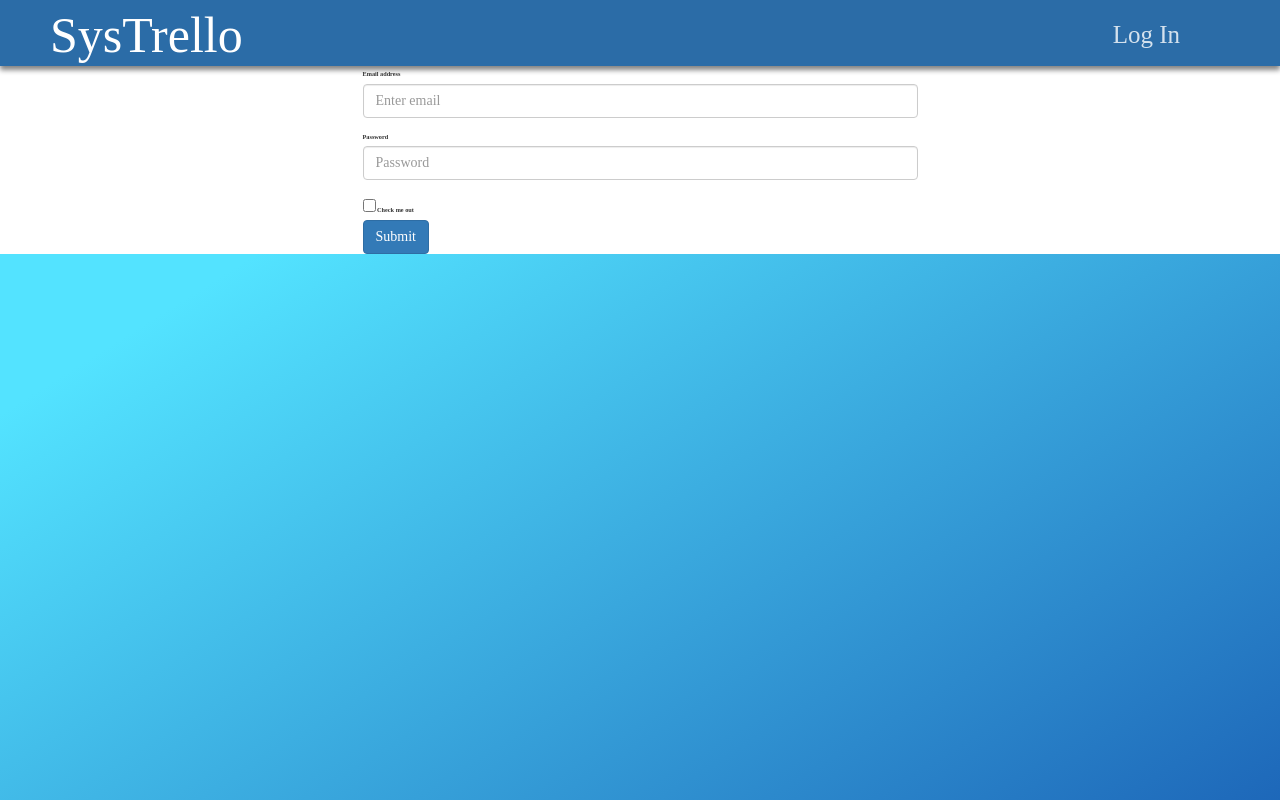
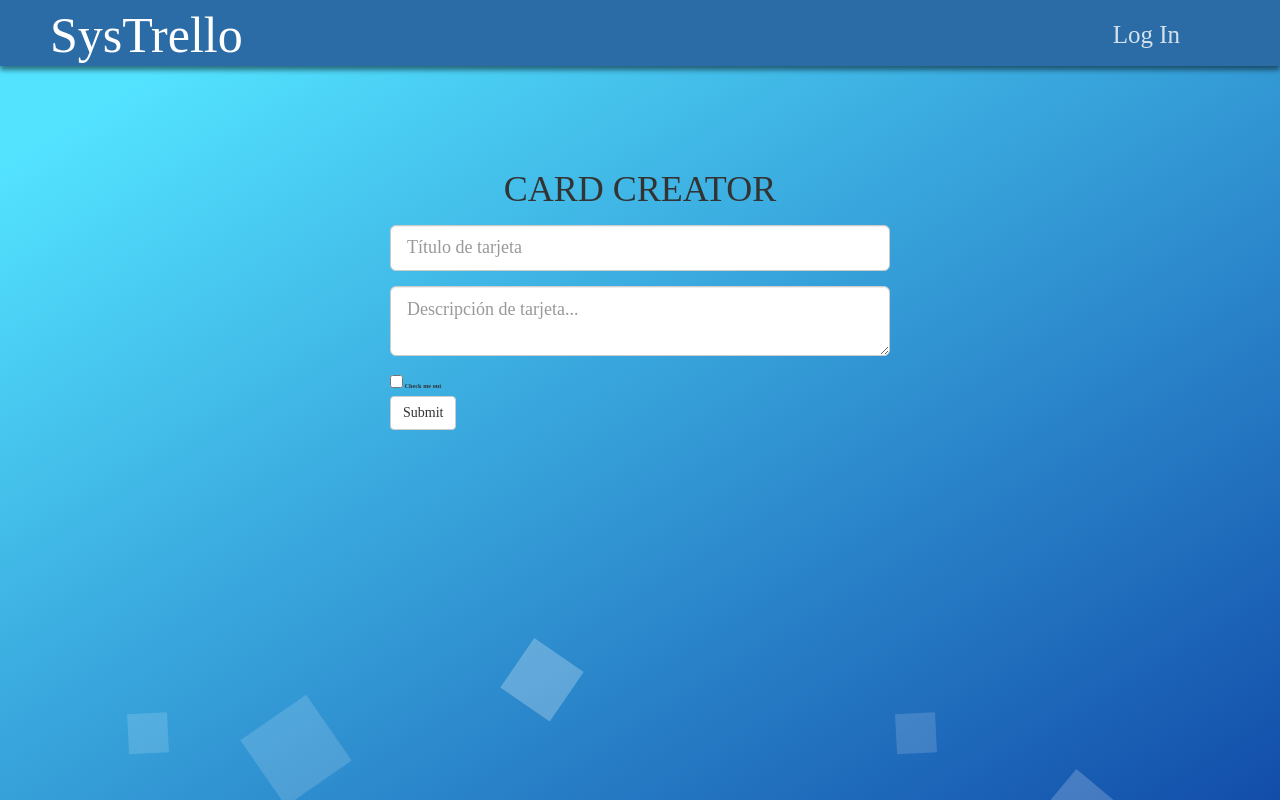
Before and after one commit to novoa97/TrelloWeb, a website: page public/formulari.html in a window 1280 px wide. Drawn offline with nearby package versions, Linux system fonts and the light colour scheme.

Commit message:
implemented basic form

```diff
--- a/public/formulari.html
+++ b/public/formulari.html
@@ -17,8 +17,8 @@
   <body>
     <nav class="navbar navbar-default navbar-fixed-top" role="navigation">
       <div class="container-fluid">
-        <div class="navbar-header">
-          <a class="navbar-brand pull-left" href="formulari.html">SysTrello</a>
+        <div class="navbar-header pull-left">
+          <a class="navbar-brand" href="formulari.html">SysTrello</a>
         </div>
         <!--<div class="navbar-header navbar-right pull-right">-->
           <ul class="nav navbar-nav navbar-right pull-right">
@@ -27,32 +27,25 @@
         <!--</div>-->
       </div>
     </nav>
-  <div class="container">
-    <div class="row">
-      <div class="col-md-offset-3 col-md-6">
-        <form>
-          <h1> CARD CREATOR </h1>
+    <div class="wrapper">
+      <form class="form">
         <div class="form-group">
-            <label for="exampleInputEmail1">Email address</label>
-            <input type="email" class="form-control" id="exampleInputEmail1" aria-describedby="emailHelp" placeholder="Enter email">
+          <h1 class="text-center"> CARD CREATOR </h1>
         </div>
         <div class="form-group">
-            <label for="exampleInputPassword1">Password</label>
-            <input type="password" class="form-control" id="exampleInputPassword1" placeholder="Password">
+          <input type="text" class="form-control input-lg" placeholder="Título de tarjeta">
+        </div>
+        <div class="form-group">
+          <textarea class="form-control input-lg" placeholder="Descripción de tarjeta..."></textarea>
         </div>
         <div class="form-check">
           <input type="checkbox" class="form-check-input" id="exampleCheck1">
           <label class="form-check-label" for="exampleCheck1">Check me out</label>
         </div>
-          <button type="submit" class="btn btn-primary">Submit</button>
+        <div class="form-group">
+          <button type="submit" class="btn btn-default">Submit</button>
+        </div>
       </form>
-      </div>
-    </div>
-  </div>
-
-
-
-  <div class="wrapper">
       <ul class="bg-bubbles">
           <li></li>
           <li></li>
--- a/public/main.css
+++ b/public/main.css
@@ -18,14 +18,7 @@
   font-weight: 300;
   src: local('Source Sans Pro Light'), local('SourceSansPro-Light'), url(https://fonts.gstatic.com/s/sourcesanspro/v11/6xKydSBYKcSV-LCoeQqfX1RYOo3ik4zwlxdr.ttf) format('truetype');
 }
-@media screen and (min-width: 768px) {
-  .navbar {
-    padding: 0;
-  }
-  .navbar .navbar-brand {
-    font-size: .5rem;
-  }
-}
+
 .navbar {
   border-bottom: .1rem solid #2b6ca7;
   background: #2b6ca7;
@@ -59,6 +52,88 @@
   color: white;
  }
 
+/* FORM CSS */
+
+/*.row div {
+	display: block;
+	position: relative;
+	bottom:  5%;
+  width: 40%;
+  margin: 0 auto;
+  padding: 2.5% 0;
+  height: auto;
+  text-align: center;
+	background-color: rgba(237, 245, 247, 0.8);
+	box-shadow: 0 5px 25px rgba(0,0,0,.5);
+}
+.row div > h1 {
+	font-family: Source Sans Pro;
+  font-size: 40px;
+  transition-duration: 1s;
+  transition-timing-function: ease-in-put;
+  font-weight: 200;
+}*/
+.form {
+  width: 50rem;
+  margin: auto;
+  position: relative;
+  top: 15rem;
+  z-index: 2;
+}
+.form::after{
+    background: black;
+}
+/*
+.titleCard, .descrpCard {
+  -webkit-appearance: none;
+     -moz-appearance: none;
+          appearance: none;
+  outline: 0;
+  border: 1px solid rgba(255, 255, 255, 0.4);
+  background-color: rgba(255, 255, 255, 0.6);
+  width: 35%;
+	max-height: 100%;
+  border-radius: 3px;
+  padding: 1.5% 1.8%;
+  margin: 0 auto 1.5% auto;
+  display: block;
+  text-align: center;
+  font-size: 118%;
+	font-family: Source Sans Pro;
+  color: black;
+  transition-duration: 0.25s;
+  font-weight: 300px;
+}
+.titleCard:hover, .descrpCard:hover {
+  background-color: rgba(255, 255, 255, 0.4);
+}
+.titleCard:focus, .descrpCard:focus {
+  background-color: white;
+  width: 40%;
+	color: #138dfe;
+
+}
+.form button {
+  -webkit-appearance: none;
+     -moz-appearance: none;
+          appearance: none;
+  outline: 0;
+  background-color: white;
+  border: 0;
+  padding: 1.5% 1.8%;
+  color: rgb(61, 140, 198);
+  border-radius: 3px;
+  width: 35%;
+  cursor: pointer;
+  font-size: 18px;
+	font-family: Source Sans Pro;
+	font-weight: bold;
+  transition-duration: 0.25s;
+}
+.form button:hover {
+	background-color: rgb(61, 140, 198);
+	color: white;
+}
 
 /* CSS - Bubbles */
 
```
Lines whose indentation alone changed are shown as unchanged.
